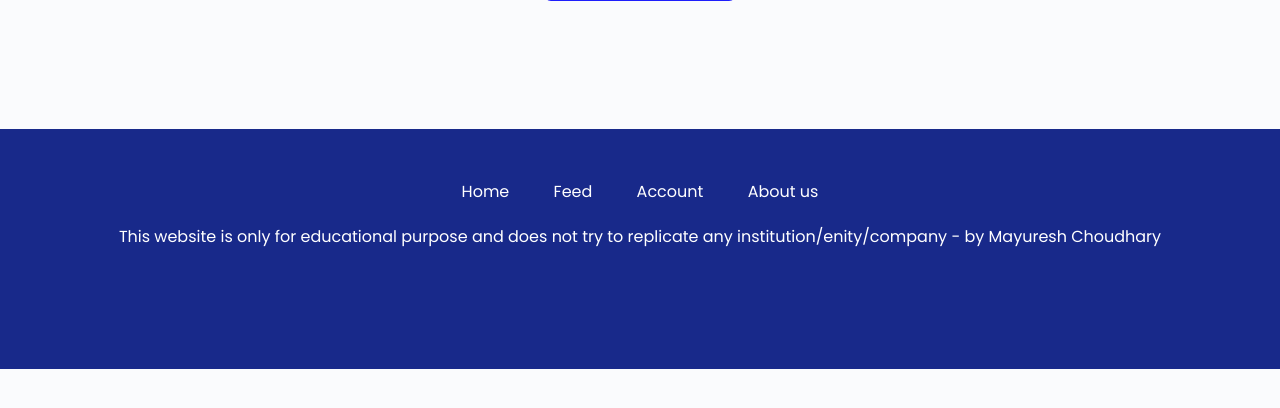
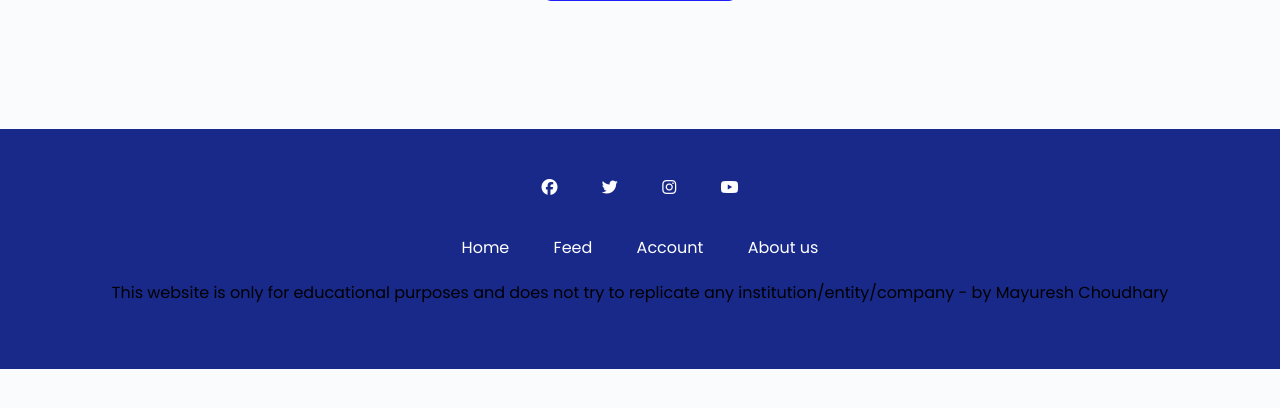
Before and after one commit to Mayuresh-22/Minglr, a PHP site: page /Minglr/account.php in a window 1280 px wide. Shown: the part 275-683 px from the top of the page. Run offline with PHP 8.4, Linux system fonts and the light colour scheme; some libraries are stand-ins or nearby versions.

Commit message:
Update account.php

```diff
--- a/account.php
+++ b/account.php
@@ -42,6 +42,7 @@ if (isset($_GET['search'])) {
     <link rel="stylesheet" href="style/style.css">
     <link rel="stylesheet" href="style/account.css">
     <link rel="stylesheet" href="https://fonts.googleapis.com/css?family=Poppins">
+    <link rel="stylesheet" href="https://cdnjs.cloudflare.com/ajax/libs/font-awesome/6.0.0-beta3/css/all.min.css" integrity="sha512-ZvHjXoebDRUrTnKh9WKpWV/A0Amd+fjub5TkBXrPxe5F7WfDZL0slJ6a0mvg7VSN3qdpgqq2y1blz06Q8W2Y8A==" crossorigin="anonymous" referrerpolicy="no-referrer" />
     <!-- favicon -->
     <link rel="shortcut icon" href="img/favicon_minglr.png" type="image/png">
     <script src="https://kit.fontawesome.com/17a4e5185f.js" crossorigin="anonymous"></script>
@@ -374,21 +375,35 @@ if (isset($_GET['search'])) {
     ?>
 
 <div class="footer">
-        <ul>
+    <ul class="footer-icons">
         <li class="foot-item">
-                <a href="" class="foot-link" style="text-decoration: none">Home</a>
+            <a href="#" class="foot-link"><i class="fab fa-facebook"></i></a>
         </li>
         <li class="foot-item">
-                <a href="feed.php" class="foot-link" style="text-decoration: none">Feed</a>
+            <a href="#" class="foot-link"><i class="fab fa-twitter"></i></a>
         </li>
         <li class="foot-item">
-                <a href="account.php" class="foot-link" style="text-decoration: none">Account</a>
+            <a href="#" class="foot-link"><i class="fab fa-instagram"></i></a>
         </li>
         <li class="foot-item">
-                <a href="about-us.php" class="foot-link" style="text-decoration: none">About us</a>
+            <a href="#" class="foot-link"><i class="fab fa-youtube"></i></a>
         </li>
-            <p>This website is only for educational purpose and does not try to replicate any institution/enity/company - by Mayuresh Choudhary</p>
     </ul>
+    <ul class="footer-links">
+        <li class="foot-item">
+            <a href="" class="foot-link">Home</a>
+        </li>
+        <li class="foot-item">
+            <a href="feed.php" class="foot-link">Feed</a>
+        </li>
+        <li class="foot-item">
+            <a href="account.php" class="foot-link">Account</a>
+        </li>
+        <li class="foot-item">
+            <a href="about-us.php" class="foot-link">About us</a>
+        </li>
+    </ul>
+    <p>This website is only for educational purposes and does not try to replicate any institution/entity/company - by Mayuresh Choudhary</p>
 </div>
 
     <script src="js/script.js"></script>
```
Lines whose indentation alone changed are shown as unchanged.
